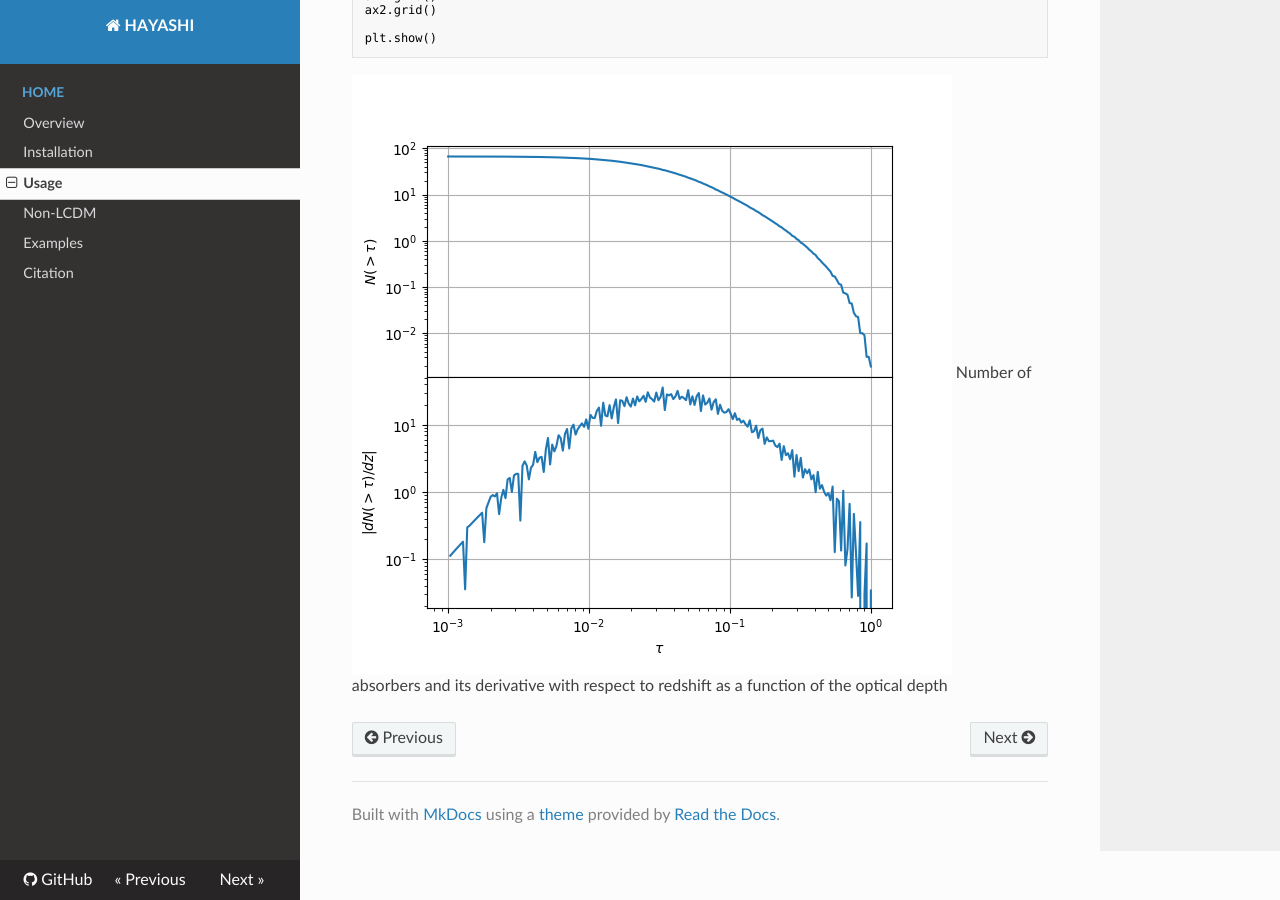
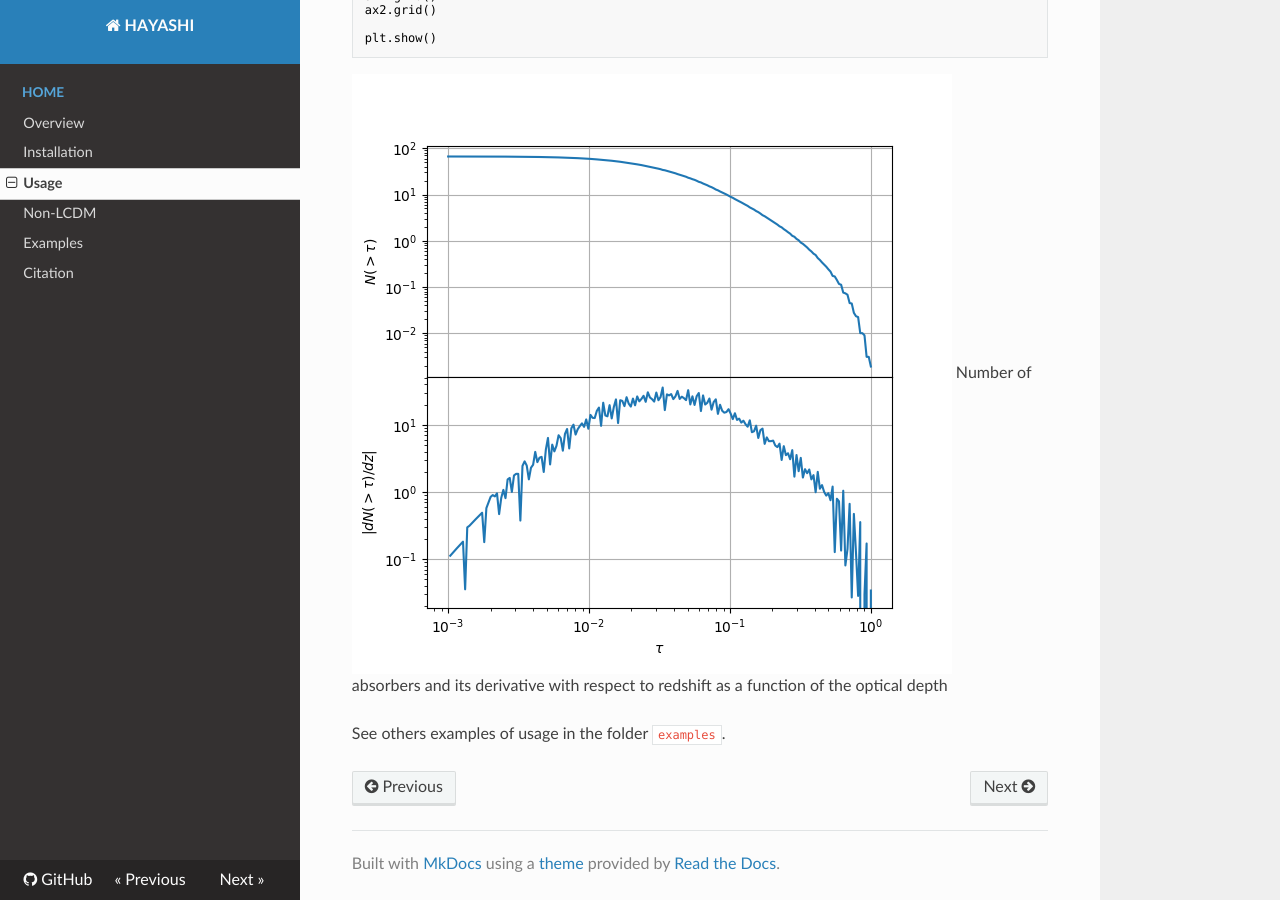
Before and after one commit to PabloVD/HAYASHI, an MkDocs documentation site: the page built from docs/usage.md, in a window 1280 px wide and 900 px high, scrolled down 815 px. Built offline with MkDocs 1.6.1, drawn with Linux system fonts in a browser that asks for light colours; nearby versions of some CDN libraries.

Commit message:
Minor addition docs

```diff
--- a/docs/usage.md
+++ b/docs/usage.md
@@ -48,3 +48,5 @@ plt.show()
 
 ![Number of absorbers and its derivative with respect to redshift as a function of the optical depth](img/absorbers.png "Number of absorbers and its derivative with respect to redshift as a function of the optical depth")
 Number of absorbers and its derivative with respect to redshift as a function of the optical depth
+
+See others examples of usage in the folder `examples`.
```
